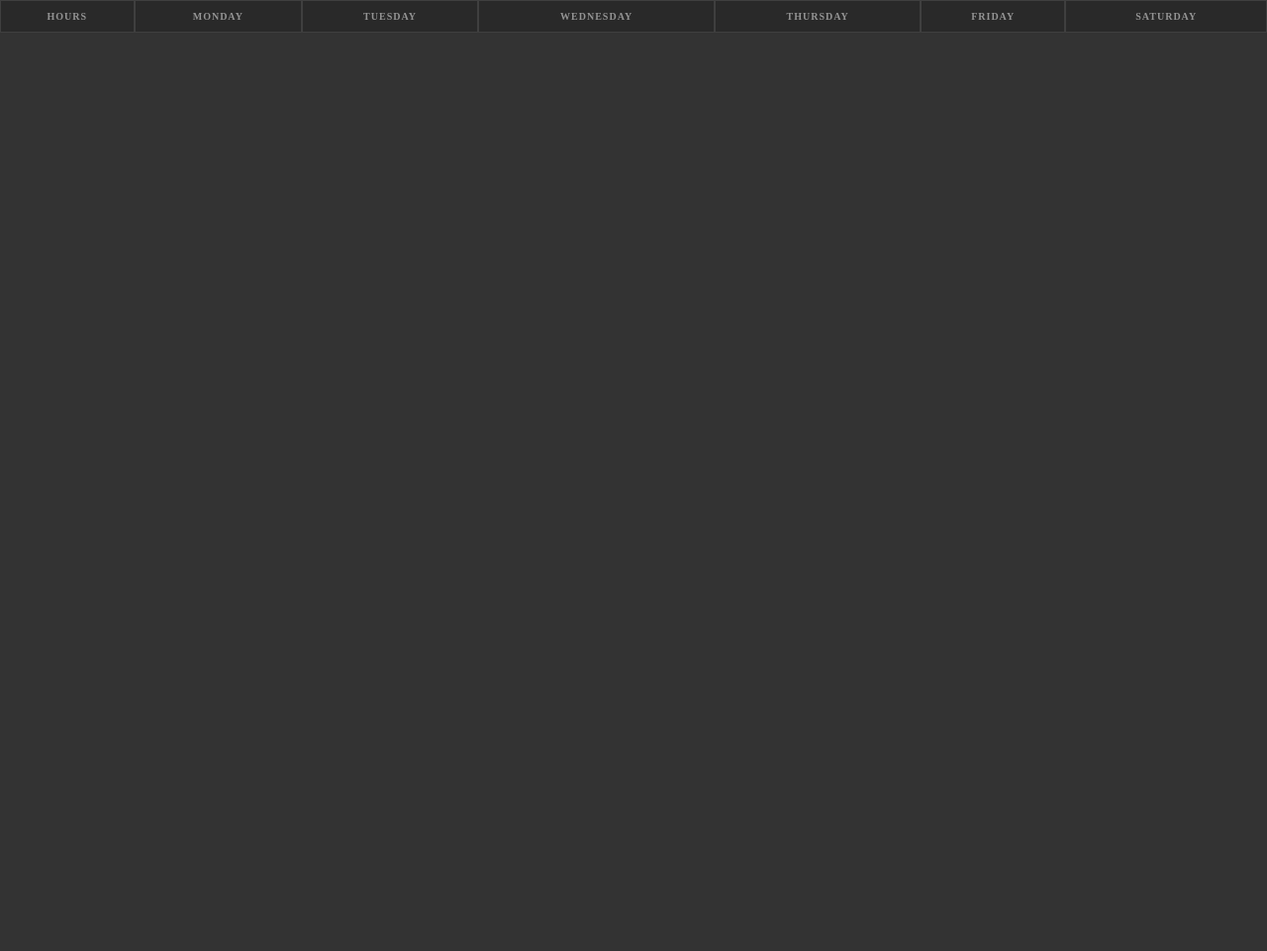
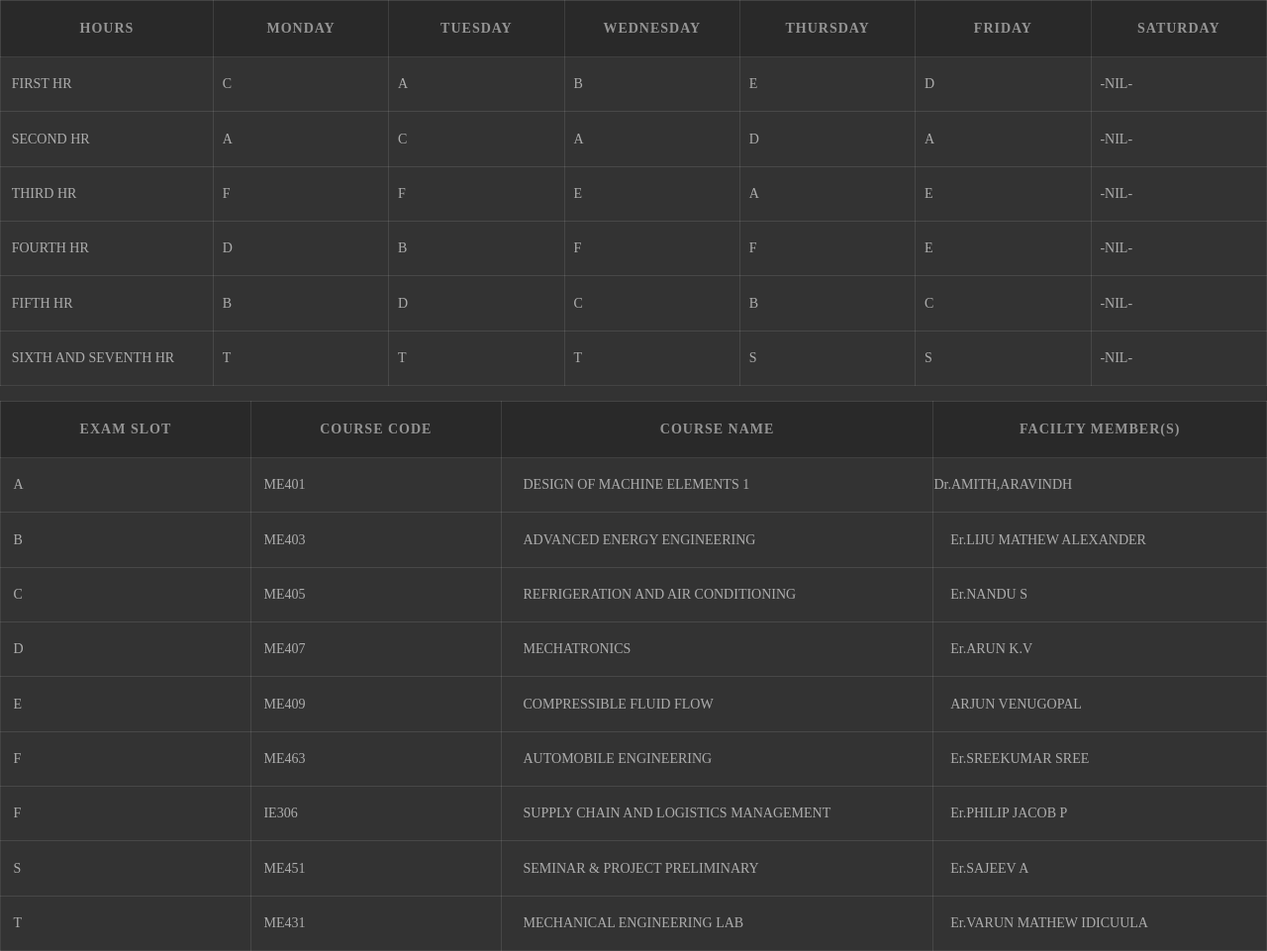
Before and after one commit to Ozymandis500/MECHANICAL_S7-S8, a plain HTML site: page index.html in a window 1280 px wide. Shown: the whole page at 99% size. Before the commit the page ends 800 px from the top, so only its background shows below. Drawn offline with Linux system fonts and the light colour scheme.

Commit message:
Add files via upload

```diff
--- a/index.html
+++ b/index.html
@@ -5,6 +5,7 @@
 <link href='style.css' rel='stylesheet' type='text/css'>
 </head>
 <body>
+    <div>
     <table>
         <tr>
           <th class="day-name">HOURS</th>
@@ -15,62 +16,135 @@
           <th class="day-name">FRIDAY</th>
           <th class="day-name">SATURDAY</th>
         </tr>
-        <!--
         <tr>
-          <td class="day"><span class="number">31</span></td>
-          <td class="day"><span class="number">1</span><span class="event"></span><span class="event"></span></td>
-          <td class="day"><span class="number">2</span></td>
-          <td class="day"><span class="number">3</span><span class="event event-multiday-start"></span></td>
-          <td class="day"><span class="number">4</span><span class="event event-multiday"></span><span class="event event-multiday-start eventclass" style="background-color:#5a9ab2;"></span><span class="event"></td>
-          <td class="day"><span class="number">5</span><span class="event event-multiday-finish"></span><span class="event event-multiday eventclass" style="background-color:#5a9ab2;"></span></td>
-          <td class="day"><span class="number">6</span><span class="event event-ghost"></span><span class="event event-multiday-finish eventclass" style="background-color:#5a9ab2;"></span></td>
+          <td class="hr-1"><span class="number">FIRST HR</span></td>
+          <td class="pr-1"><span class="number">C</span></td>
+          <td class="pr-2"><span class="number">A</span></td>
+          <td class="pr-3"><span class="number">B</span></td>
+          <td class="pr-4"><span class="number">E</span></td>
+          <td class="pr-5"><span class="number">D</span></td>
+          <td class="pr-6"><span class="number">-NIL-</span></td>
         </tr>
         <tr>
-          <td class="day"><span class="number">7</span></td>
-          <td class="day"><span class="number">8</span><span class="event"></span></td>
-          <td class="day"><span class="number">9</span></td>
-          <td class="day"><span class="number">10</span></td>
-          <td class="day"><span class="number">11</span></td>
-          <td class="day"><span class="number">12</span></td>
-          <td class="day"><span class="number">13</span></td>
+            <td class="hr-2"><span class="number">SECOND HR</span></td>
+            <td class="pr-7"><span class="number">A</span></td>
+            <td class="pr-8"><span class="number">C</span></td>
+            <td class="pr-9"><span class="number">A</span></td>
+            <td class="pr-10"><span class="number">D</span></td>
+            <td class="pr-11"><span class="number">A</span></td>
+            <td class="pr-12"><span class="number">-NIL-</span></td>
           </tr>
           <tr>
-          <td class="day"><span class="number">14</span></td>
-          <td class="day"><span class="number">15</span></td>
-          <td class="day"><span class="number">16</span><span class="event"></span></td>
-          <td class="day"><span class="number">17</span><span class="event"></span></td>
-          <td class="day"><span class="number">18</span></td>
-          <td class="day"><span class="number">19</span></td>
-          <td class="day"><span class="number">20</span></td>
+            <td class="hr-3"><span class="number">THIRD HR</span></td>
+            <td class="pr-13"><span class="number">F</span></td>
+            <td class="pr-14"><span class="number">F</span></td>
+            <td class="pr-15"><span class="number">E</span></td>
+            <td class="pr-16"><span class="number">A</span></td>
+            <td class="pr-17"><span class="number">E</span></td>
+            <td class="pr-18"><span class="number">-NIL-</span></td>
           </tr>
           <tr>
-          <td class="day"><span class="number">21</span></td>
-          <td class="day"><span class="number">22</span></td>
-          <td class="day"><span class="number">23</span></td>
-          <td class="day"><span class="number">24</span></td>
-          <td class="day"><span class="number">25</span></td>
-          <td class="day"><span class="number">26</span></td>
-          <td class="day"><span class="number">27</span><span class="event event-multiday-start" style="background-color:#da5f5f;"></td>
+            <td class="hr-4"><span class="number">FOURTH HR</span></td>
+            <td class="pr-19"><span class="number">D</span></td>
+            <td class="pr-20"><span class="number">B</span></td>
+            <td class="pr-21"><span class="number">F</span></td>
+            <td class="pr-22"><span class="number">F</span></td>
+            <td class="pr-23"><span class="number">E</span></td>
+            <td class="pr-24"><span class="number">-NIL-</span></td>
           </tr>
           <tr>
-          <td class="day"><span class="number">28</span><span class="event event-multiday" style="background-color:#da5f5f;"></td>
-          <td class="day today"><span class="number">29</span><span class="event event-multiday-finish" style="background-color:#da5f5f;"></td>
-          <td class="day"><span class="number">30</span></td>
-          <td class="day"><span class="number">1</span></td>
-          <td class="day"><span class="number">2</span></td>
-          <td class="day"><span class="number">3</span></td>
-          <td class="day"><span class="number">4</span></td>
+            <td class="hr-5"><span class="number">FIFTH HR</span></td>
+            <td class="pr-25"><span class="number">B</span></td>
+            <td class="pr-26"><span class="number">D</span></td>
+            <td class="pr-27"><span class="number">C</span></td>
+            <td class="pr-28"><span class="number">B</span></td>
+            <td class="pr-29"><span class="number">C</span></td>
+            <td class="pr-30"><span class="number">-NIL-</span></td>
           </tr>
           <tr>
-          <td class="day"><span class="number">5</span></td>
-          <td class="day"><span class="number">6</span><span class="event"></span></td>
-          <td class="day"><span class="number">7</span></td>
-          <td class="day"><span class="number">8</span></td>
-          <td class="day"><span class="number">9</span></td>
-          <td class="day"><span class="number">10</span></td>
-          <td class="day"><span class="number">11</span></td>
+            <td class="hr-6"><span class="number">SIXTH AND SEVENTH HR</span></td>
+            <td class="pr-31"><span class="number">T</span></td>
+            <td class="pr-32"><span class="number">T</span></td>
+            <td class="pr-33"><span class="number">T</span></td>
+            <td class="pr-34"><span class="number">S</span></td>
+            <td class="pr-35"><span class="number">S</span></td>
+            <td class="pr-36"><span class="number">-NIL-</span></td>
           </tr>
-    -->
       </table>
+    </div>
+    <br>
+    <div>
+        <table>
+            <tr>
+                <th class="day-name">EXAM SLOT</th>
+                <th class="day-name">COURSE CODE</th>
+                <th class="day-name">COURSE NAME</th>
+                <th class="day-name">FACILTY MEMBER(s)</th>
+            </tr>
+            <tr>
+                <td class="day"><span class="number">A</span></td>
+                <td class="day"><span class="number">ME401</span></td>
+                <td class="day"><span class="number">DESIGN OF MACHINE ELEMENTS 1</span></td>
+             <!--<td class="day"><span class="number">Dr.AMITH ARAVIND</span></td>-->
+             <td class="day"><div class="content"><span class="hidden">Dr.AMITH,ARAVINDH
+                 <br/>
+                <br/><pr>PH : +9195215612</pr>
+                <br/>
+                <br/>EMAIL:amitharavindh@saintgits.org
+                <br/>
+                <br/>REMARK: -- </span>
+                </div>
+                </td>
+              </tr>
+              <tr>
+                <td class="day"><span class="number">B</span></td>
+                <td class="day"><span class="number">ME403</span></td>
+                <td class="day"><span class="number">ADVANCED ENERGY ENGINEERING</span></td>
+                <td class="day"><span class="number">Er.LIJU MATHEW ALEXANDER</span></td>
+              </tr>
+              <tr>
+                <td class="day"><span class="number">C</span></td>
+                <td class="day"><span class="number">ME405</span></td>
+                <td class="day"><span class="number">REFRIGERATION AND AIR CONDITIONING</span></td>
+                <td class="day"><span class="number">Er.NANDU S</span></td>
+              </tr>
+              <tr>
+                <td class="day"><span class="number">D</span></td>
+                <td class="day"><span class="number">ME407</span></td>
+                <td class="day"><span class="number">MECHATRONICS</span></td>
+                <td class="day"><span class="number">Er.ARUN K.V</span></td>
+              </tr>
+              <tr>
+                <td class="day"><span class="number">E</span></td>
+                <td class="day"><span class="number">ME409</span></td>
+                <td class="day"><span class="number">COMPRESSIBLE FLUID FLOW</span></td>
+                <td class="day"><span class="number">ARJUN VENUGOPAL</span></td>
+              </tr>
+              <tr>
+                <td class="day"><span class="number">F</span></td>
+                <td class="day"><span class="number">ME463</span></td>
+                <td class="day"><span class="number">AUTOMOBILE ENGINEERING</span></td>
+                <td class="day"><span class="number">Er.SREEKUMAR SREE</span></td>
+              </tr>
+              <tr>
+                <td class="day"><span class="number">F</span></td>
+                <td class="day"><span class="number">IE306</span></td>
+                <td class="day"><span class="number">SUPPLY CHAIN AND LOGISTICS MANAGEMENT</span></td>
+                <td class="day"><span class="number">Er.PHILIP JACOB P</span></td>
+              </tr>
+              <tr>
+                <td class="day"><span class="number">S</span></td>
+                <td class="day"><span class="number">ME451</span></td>
+                <td class="day"><span class="number">SEMINAR & PROJECT PRELIMINARY</span></td>
+                <td class="day"><span class="number">Er.SAJEEV A</span></td>
+              </tr>
+              <tr>
+                <td class="day"><span class="number">T</span></td>
+                <td class="day"><span class="number">ME431</span></td>
+                <td class="day"><span class="number">MECHANICAL ENGINEERING LAB</span></td>
+                <td class="day"><span class="number">Er.VARUN MATHEW IDICUULA</span></td>
+              </tr>
+        </table>
+    </div>
 </body>
 </html>
--- a/style.css
+++ b/style.css
@@ -1,6 +1,8 @@
 body {
   background-color: #333333;
   margin: 0;
+  font-size:12px;
+  border-collapse:collapse;
 }
 
 table {
@@ -10,35 +12,52 @@ table {
   font-family: "Ubuntu"; /*border-collapse: collapse;*/
   border-spacing: 0;
   background-color: #333333;
+  font-size:12px;
+  border-collapse:collapse;
 }
 
 th,
 td {
   border: 1px solid rgba(255, 255, 255, 0.1);
   box-sizing: border-box;
+  white-space:nowrap;
+  padding:3px 3px;
+  margin:0px;
 }
 
 th {
   text-transform: uppercase;
-  font-size: 10px;
+  font-size: 14px;
   font-weight: 700;
-  padding: 10px 0;
+  padding: 20px 0;
   color: rgba(255, 255, 255, 0.5);
   background-color: #292929;
   letter-spacing: 1px;
 }
 
 td {
-  width: 14.285%;
+  width: 10%;
   transition: all 0.3s;
   font-size: 14px;
   color: rgba(255, 255, 255, 0.6);
   font-weight: 400;
   font-size: 14px;
-  padding: 1.5% 1.5% 5%;
+  padding: 1.5% 1.5% 2%;
   vertical-align: initial;
   padding: 1.5% 0;
-  height: 75px;
+  height: auto;
+}
+
+.content{
+    height:15px;
+    width:auto;
+    overflow:hidden;
+    text-overflow:ellipsis;
+}
+
+.content:hover{
+    height:auto;
+    width:auto;
 }
 
 .day:hover {
@@ -52,29 +71,5 @@ td {
 }
 
 span.number {
-  margin-left: 10%;
+  margin-left: 5%;
 }
-
-span.event {
-  height: 4px;
-  background-color: rgba(0, 0, 0, 0.3);
-  display: block;
-  margin: 5px 10%;
-  border-radius: 2px;
-  background-color: #91c33b;
-}
-
-span.event-multiday {
-  margin: 5px -2px;
-  border-radius: 0;
-}
-span.event-multiday-start {
-  margin-right: -4px;
-}
-span.event-multiday-finish {
-  margin-left: -4px;
-}
-
-span.event-ghost {
-  background-color: transparent;
-}
```
Lines whose indentation alone changed are shown as unchanged.
